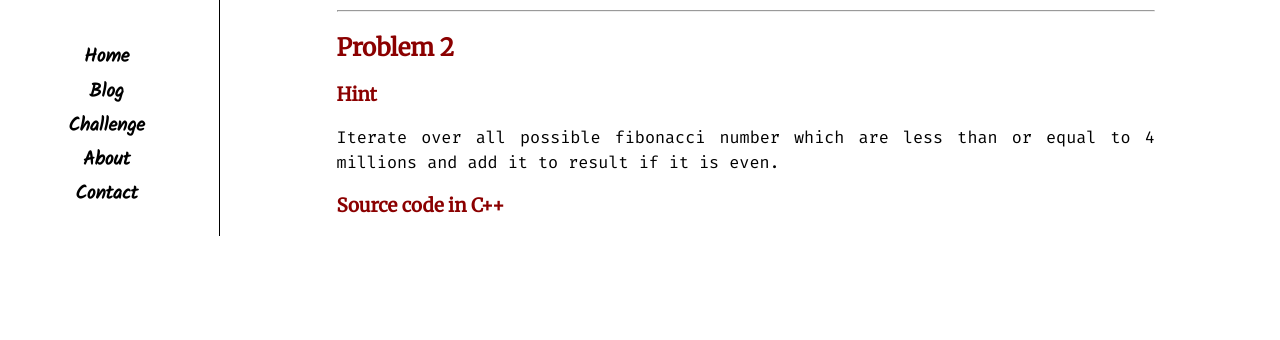
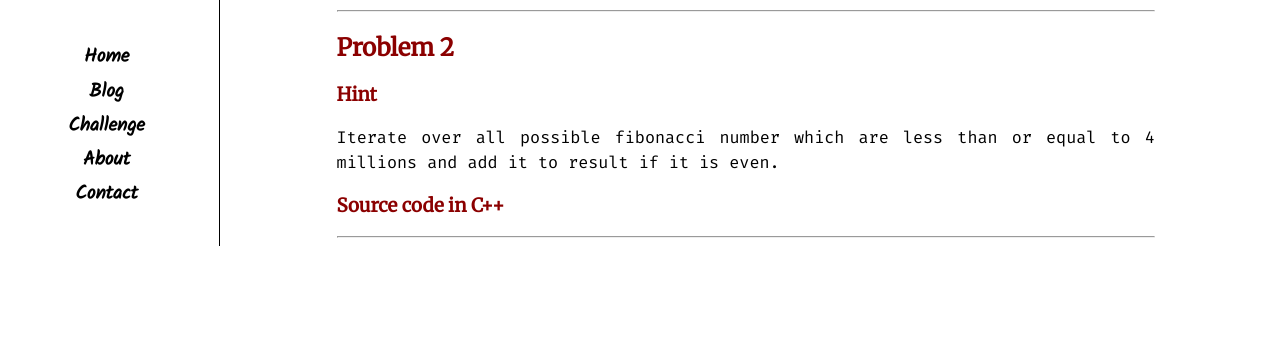
Before and after one commit to TheMartian0x48/TheMartian0x48.github.io, a plain HTML site: page blog/project-euler/project-euler-problem-2.html in a window 1280 px wide. Shown: the part 122-462 px from the top of the page. Drawn offline with nearby package versions, Linux system fonts and the light colour scheme; a script that the page names is missing.

Commit message:
project euler question

```diff
--- a/blog/project-euler/project-euler-problem-2.html
+++ b/blog/project-euler/project-euler-problem-2.html
@@ -50,6 +50,7 @@
 <script src="https://gist.github.com/TheMartian0x48/562e703953b2b815f702b99b8d696514.js"></script>
 
 
+          <hr>
           <!-- Commnet start -->
           <div id="disqus_thread"></div>
           <script>
```
Also changed, not shown: blog/project-euler/project-euler-problem-1.html (+1 -0 lines), blog/project-euler/project-euler-problem-10.html (+1 -0 lines), blog/project-euler/project-euler-problem-3.html (+1 -0 lines), blog/project-euler/project-euler-problem-4.html (+1 -0 lines), blog/project-euler/project-euler-problem-5.html (+1 -0 lines), blog/project-euler/project-euler-problem-6.html (+1 -0 lines), blog/project-euler/project-euler-problem-7.html (+1 -0 lines), blog/project-euler/project-euler-problem-8.html (+1 -0 lines), blog/project-euler/project-euler-problem-9.html (+1 -0 lines).
